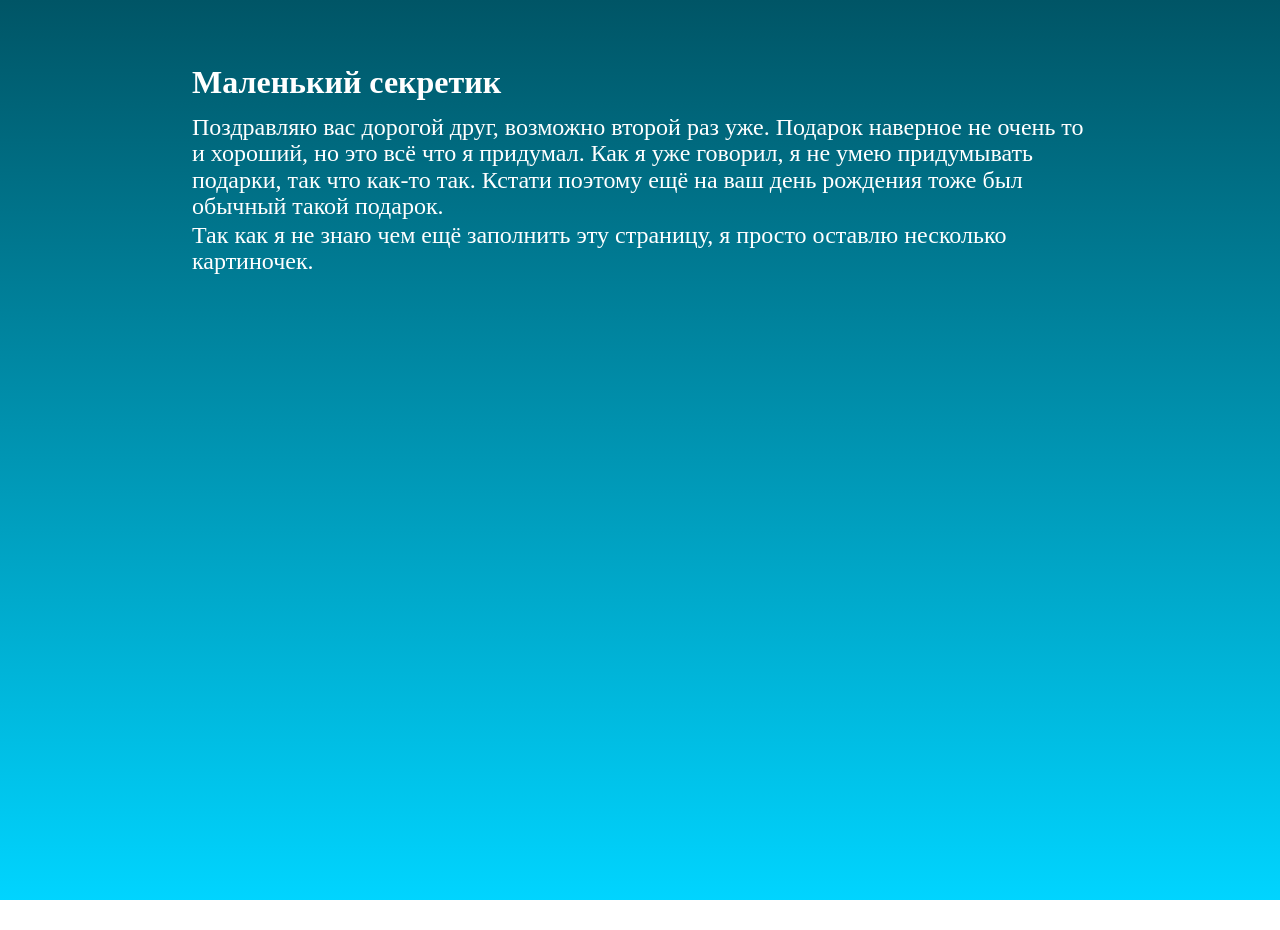
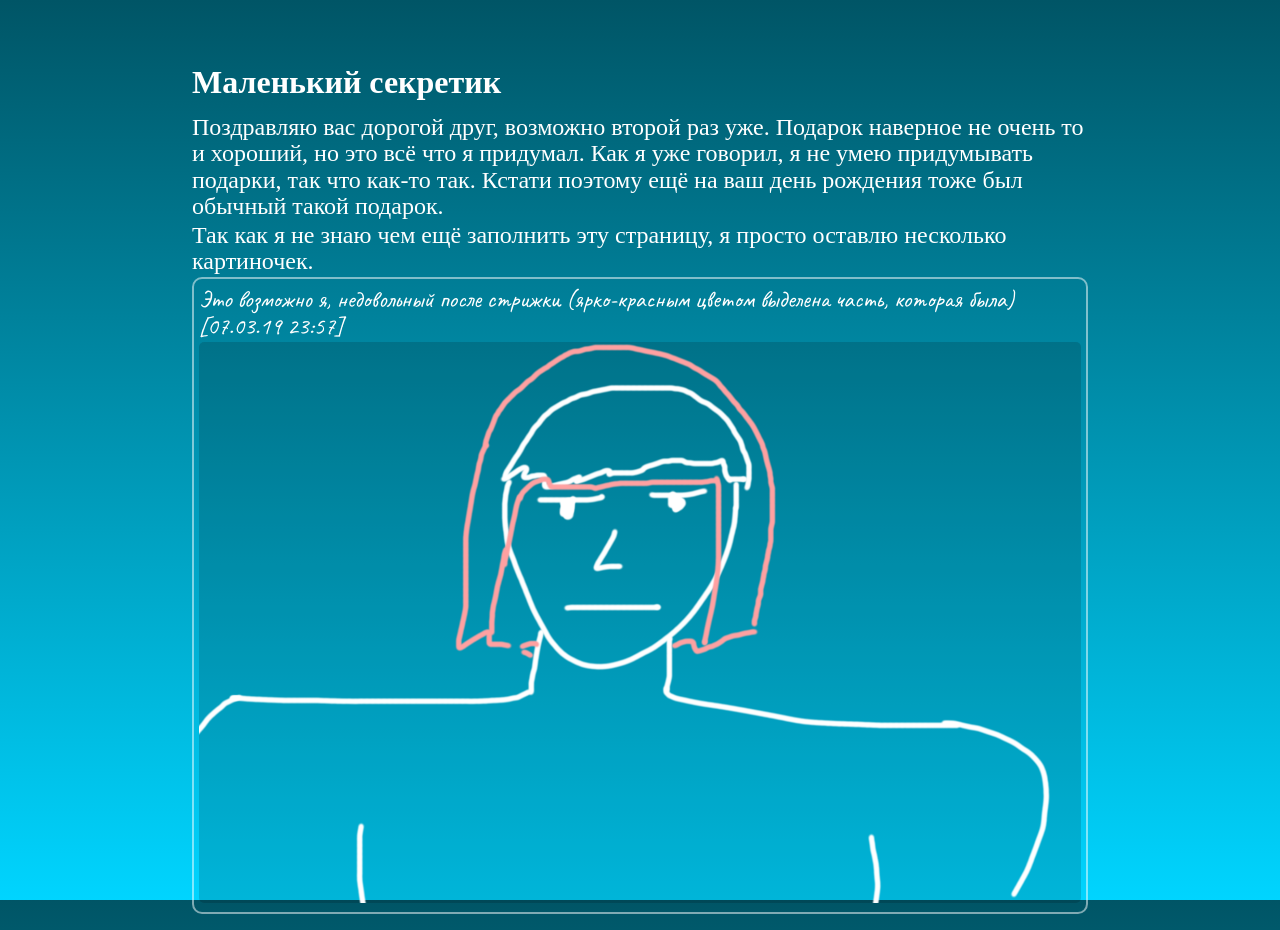
Before and after one commit to catink123/catink123.github.io, a Jekyll site: the page built from secret/index.html, in a window 1280 px wide. Built offline with Jekyll 4.4.1, drawn with Linux system fonts in a browser that asks for light colours; some web fonts are replaced; before the commit the page ends 900 px from its top, so only the background shows below that.

Commit message:
Update index.html

```diff
--- a/secret/index.html
+++ b/secret/index.html
@@ -6,4 +6,8 @@ title: Секретик
     <h2>Маленький секретик</h2>
     <p>Поздравляю вас дорогой друг, возможно второй раз уже. Подарок наверное не очень то и хороший, но это всё что я придумал. Как я уже говорил, я не умею придумывать подарки, так что как-то так. Кстати поэтому ещё на ваш день рождения тоже был обычный такой подарок.</p>
     <p>Так как я не знаю чем ещё заполнить эту страницу, я просто оставлю несколько картиночек.</p>
+    <div class="artdiv">
+        <p>Это возможно я, недовольный после стрижки (ярко-красным цветом выделена часть, которая была) [07.03.19 23:57]</p>
+        <img class="art" src="images/ceya.png">
+    </div>
 </div>
```
